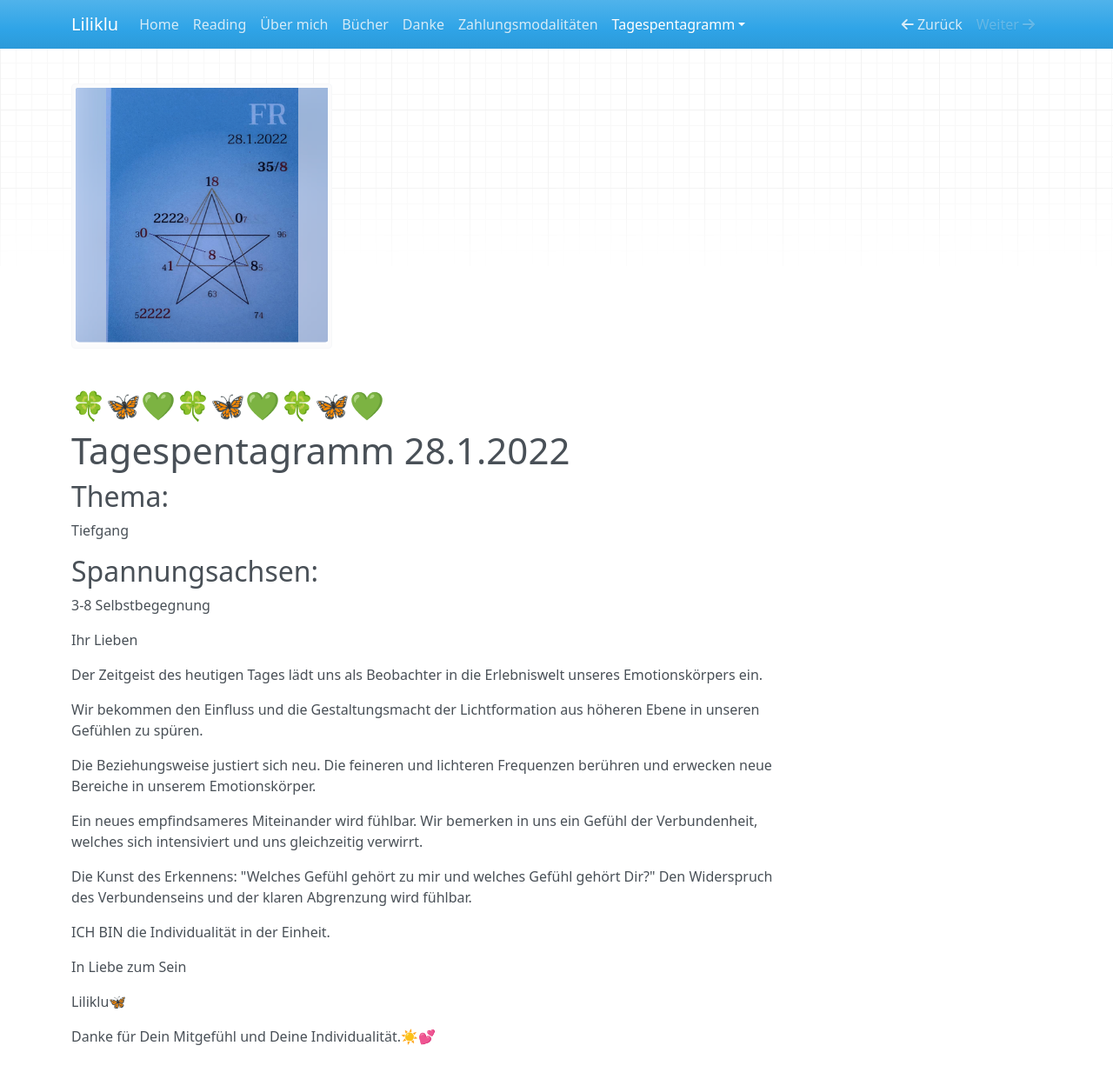
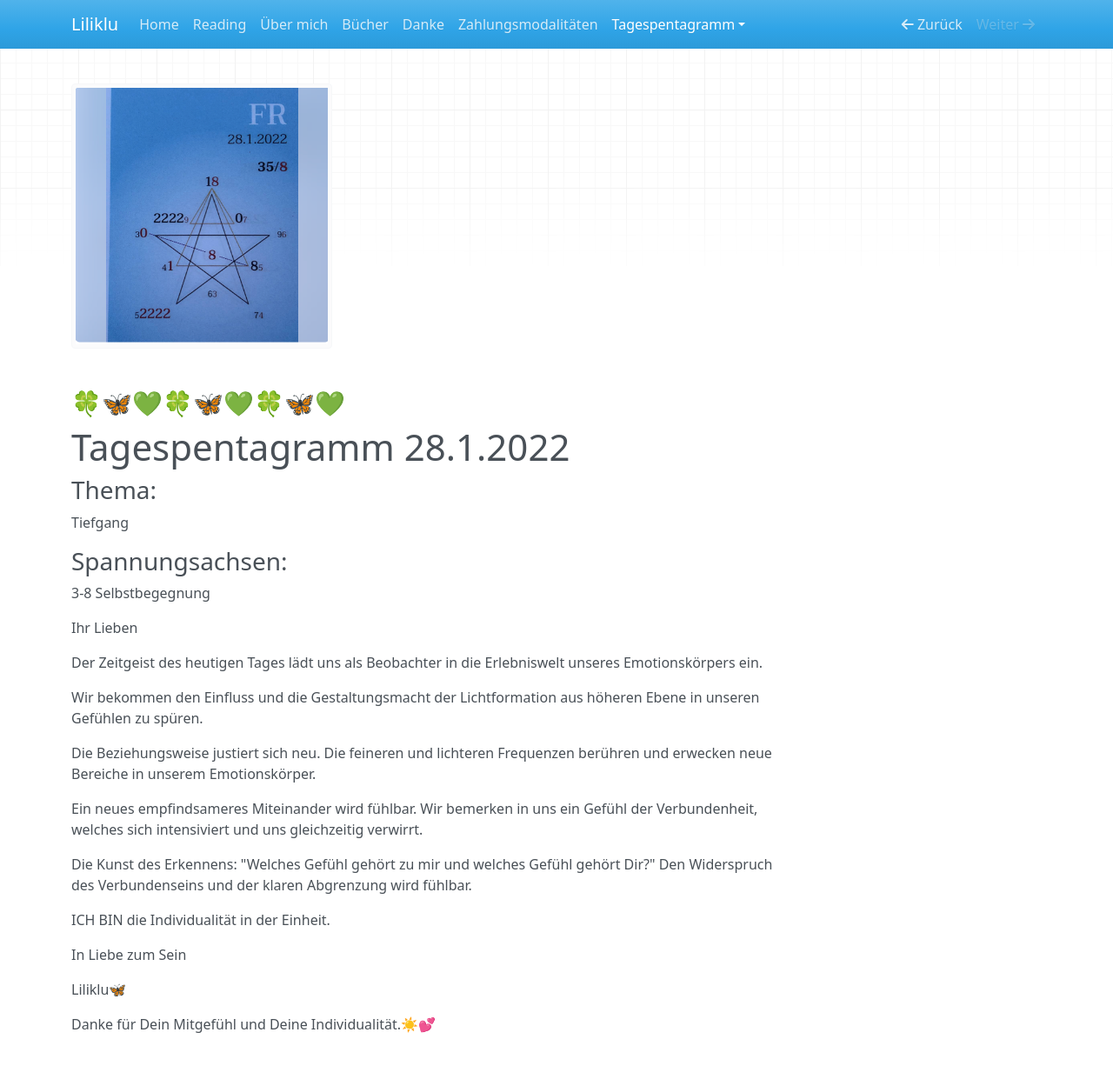
Before and after one commit to liliklu/liliklu.de, an MkDocs documentation site: the page built from docs/tagespentagramm/januar/2022-01-28.md, in a window 1280 px wide and 1250 px high. Shown: the top 1241 px of the window at 87% size. Built offline with MkDocs 1.6.1, drawn with Linux system fonts in a browser that asks for light colours; nearby versions of some CDN libraries.

Commit message:
korrektur tp

```diff
--- a/docs/tagespentagramm/januar/2022-01-28.md
+++ b/docs/tagespentagramm/januar/2022-01-28.md
@@ -15,15 +15,15 @@ img {
 ![](../../img/2022-01-28.png)
 
 
-## 🍀🦋💚🍀🦋💚🍀🦋💚
+### 🍀🦋💚🍀🦋💚🍀🦋💚
 
 # Tagespentagramm 28.1.2022
 
-## Thema:
+### Thema:
 Tiefgang
 
 
-## Spannungsachsen:
+### Spannungsachsen:
 3-8 Selbstbegegnung
 
 
```
